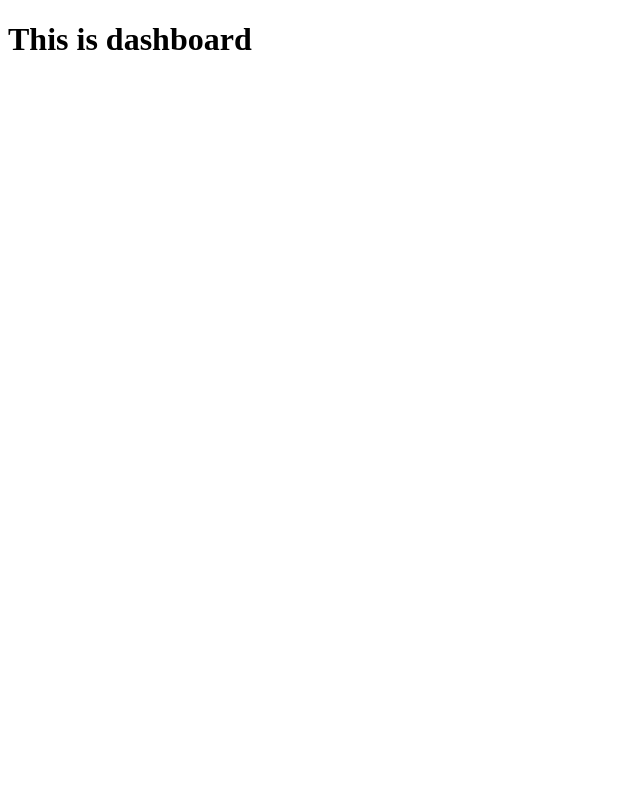
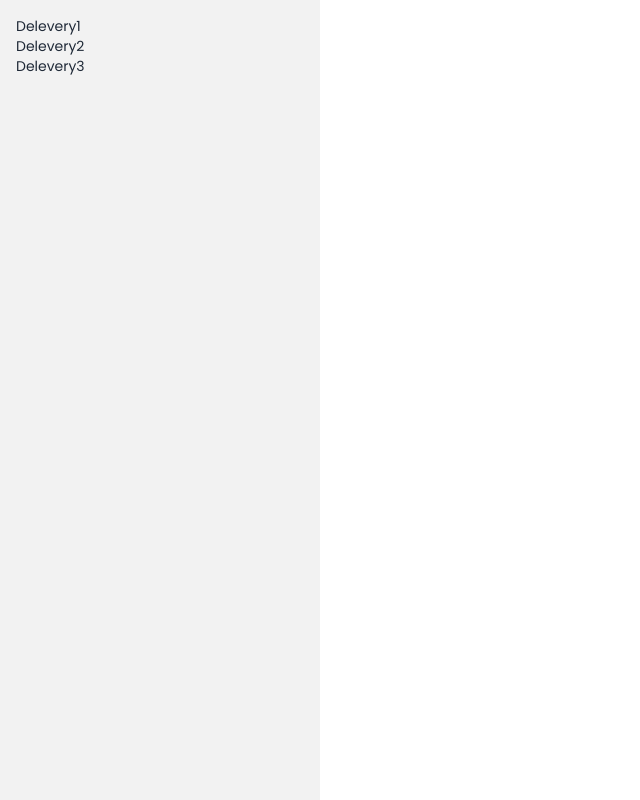
Before and after one commit to sojibislam9878/quick_bites, a Next.js app: page /dashboard in a window 1280 px wide. Shown: the whole page, without its empty margins (0-640 px from the left). Built offline with nearby package versions, Linux system fonts and the light colour scheme.

Commit message:
akbor- creating dashboard

```diff
--- /dev/null
+++ b/src/app/(dashboard)/component/D-SIdebar.jsx
@@ -0,0 +1,19 @@
+"use client";
+
+import Link from "next/link";
+import { IoIosHome } from "react-icons/io";
+
+const D_SIdebar = () => {
+  const role = "member";
+
+  const users = [
+    { Path: "/dashboard/userProfile", name: "Profile" },
+    { Path: "/dashboard/activityLog", name: "Activity Log" },
+    { Path: "/dashboard/appliedFood", name: "Applied Food" },
+  ];
+  return (
+   <div></div>
+  )
+}
+
+export default D_SIdebar
--- /dev/null
+++ b/src/app/(dashboard)/dashboard/page.js
@@ -0,0 +1,18 @@
+
+function Dashboard() {
+  const role = "member";
+
+  const users = [
+    { Path: "/dashboard/userProfile", name: "Profile" },
+    { Path: "/dashboard/activityLog", name: "Activity Log" },
+    { Path: "/dashboard/appliedFood", name: "Applied Food" },
+  ];
+
+  return (
+    <div className="text-red-600 bg-blue-400">
+
+    </div>
+  );
+}
+
+export default Dashboard;
--- a/src/app/(dashboard)/dashboard/page.jsx
+++ /dev/null
@@ -1,11 +0,0 @@
-import React from 'react';
-
-const dashboardPage = () => {
-    return (
-        <div>
-            <h1>This is dashboard</h1>
-        </div>
-    );
-};
-
-export default dashboardPage;
--- /dev/null
+++ b/src/app/(dashboard)/dashboard/userProfile/page.js
@@ -0,0 +1,63 @@
+import "../../../globals.css";
+export const metadata = {
+  title: "Dashboard-UserProfile",
+  description: "Generated by Next.js",
+};
+
+function UserProfile() {
+  const data = {
+    name: "John do",
+    email: "john@example.com",
+    image:
+      "https://img.freepik.com/free-vector/delivery-scooter-with-flat-design_23-2147677471.jpg?",
+  };
+  return (
+    <div>
+      <div className=" bg-white h-screen  w-full p-4">
+        <div className="  mt-8 w-full">
+          <div className="w-full max-w-sm bg-orange-200 border border-gray-200 rounded-lg shadow-[-10px_-10px_30px_4px_rgba(0,0,0,0.1),_10px_10px_30px_4px_rgba(45,78,255,0.15)]">
+            <div className=" flex-col items-center pb-10">
+              <div
+                className="w-full  "
+                style={{
+                  backgroundImage:
+                    "url(https://img.freepik.com/free-photo/fresh-pasta-with-hearty-bolognese-parmesan-cheese-generated-by-ai_188544-9469.jpg?)",
+                }}
+              >
+                <img
+                  className="w-24 h-24 mb-3 rounded-full shadow-lg ring-2 relative top-14 -right-[140px] "
+                  src={data?.image}
+                  alt="User image"
+                />
+              </div>
+
+              <div className=" p-5 text-center mt-10">
+                <h5 className="mb-1 text-base bg-red-400 rounded-full font-medium text-gray-900"></h5>
+                <h5 className="mb-1 text-base bg-red-400 rounded-full font-medium text-gray-900"></h5>
+                <h5 className="mb-1 text-2xl font-medium text-gray-900">
+                  email
+                </h5>
+                <h5 className="mb-1 text-xl font-medium text-gray-900">
+                  {data.email}
+                </h5>
+                <span className="text-sm text-gray-500">
+                  Last log in :{/*  {dateOnly} */}
+                </span>
+              </div>
+              {/*  <!-- Action base sized with lead icon buttons  --> */}
+              <div className="flex justify-end gap-2 p-6 pt-0 mt-6  ">
+                <button className="btn  btn-outline outline-red-700 text-orange-500">
+                  Update
+                </button>
+              </div>
+            </div>
+          </div>
+        </div>
+      </div>
+
+
+    </div>
+  );
+}
+
+export default UserProfile;
--- a/src/app/(dashboard)/layout.js
+++ b/src/app/(dashboard)/layout.js
@@ -1,12 +1,76 @@
+import { Poppins } from "next/font/google";
+import "../globals.css";
+import D_SIdebar from "./component/D-SIdebar";
+
 export const metadata = {
-  title: 'Next.js',
-  description: 'Generated by Next.js',
-}
+  title: "Dashboard",
+  description: "Generated by Next.js",
+};
+const poppins = Poppins({
+  subsets: ["latin"], // Specify subsets
+  weight: ["400", "500", "600", "700", "800", "900"],
+  variable: "--font-poppins", // Custom variable name
+  display: "swap", // Font display strategy
+});
 
 export default function RootLayout({ children }) {
+  const role = "deleveryMan";
+  const userLinks = (
+    <>
+      <li>User1</li>
+      <li>User2</li>
+      <li>User3</li>
+    </>
+  );
+  const adminLinks = (
+    <>
+      <li>Owner1</li>
+      <li>Owner2</li>
+      <li>Owner3</li>
+    </>
+  );
+  const deleveryMan = (
+    <>
+      <li>Delevery1</li>
+      <li>Delevery2</li>
+      <li>Delevery3</li>
+    </>
+  );
   return (
-    <html lang="en">
-      <body>{children}</body>
+    <html lang="en" data-theme="light">
+      <head></head>
+
+      <body className={`${poppins.variable} antialiased`}>
+        <div className="drawer lg:drawer-open">
+          <input id="my-drawer-2" type="checkbox" className="drawer-toggle" />
+          <div className="drawer-content flex flex-col items-center justify-center">
+            {/* Page content here */}
+            {children}
+            <label
+              htmlFor="my-drawer-2"
+              className=" absolute  top-0  right-0 btn btn-primary drawer-button lg:hidden"
+            >
+              X
+            </label>
+          </div>
+          <div className="drawer-side">
+            <label
+              htmlFor="my-drawer-2"
+              aria-label="close sidebar"
+              className="drawer-overlay"
+            ></label>
+            <ul className="menu bg-base-200 text-base-content min-h-full w-80 p-4">
+              {/* Sidebar content here */}
+
+              {role === "user"
+                ? userLinks
+                : role === "deleveryMan"
+                ? deleveryMan
+                : adminLinks}
+            </ul>
+          </div>
+        </div>
+      </body>
     </html>
-  )
+  );
 }
--- a/src/app/(home)/layout.js
+++ b/src/app/(home)/layout.js
@@ -2,11 +2,12 @@
 
 "use clients"
 import localFont from "next/font/local";
-import "../globals.css";
+//import "../globals.css";
+import '../globals.css'
 import Navbar from "../component/Navbar";
 import Footer from "../component/Footer";
 import { Poppins } from 'next/font/google';
-import { SessionProvider } from "next-auth/react";
+// import { SessionProvider } from "next-auth/react";
 import Auth from "../session/Auth";
 
 
--- a/src/app/(home)/page.js
+++ b/src/app/(home)/page.js
@@ -12,7 +12,7 @@ export default function Home() {
   return (
     <div className=" pt-4">
     {/* <Hero/> */}
-    <Banner/>
+   <Banner/>
     <Promotions/>
     <PromotionBanner/>
     <Review/>
```
Also changed, not shown: src/app/page.js (deleted, +0 -47 lines), src/app/contact/page.jsx (renamed from src/app/(home)/contact/page.jsx), 1 other file (tests, documents, lock files or other folders).
